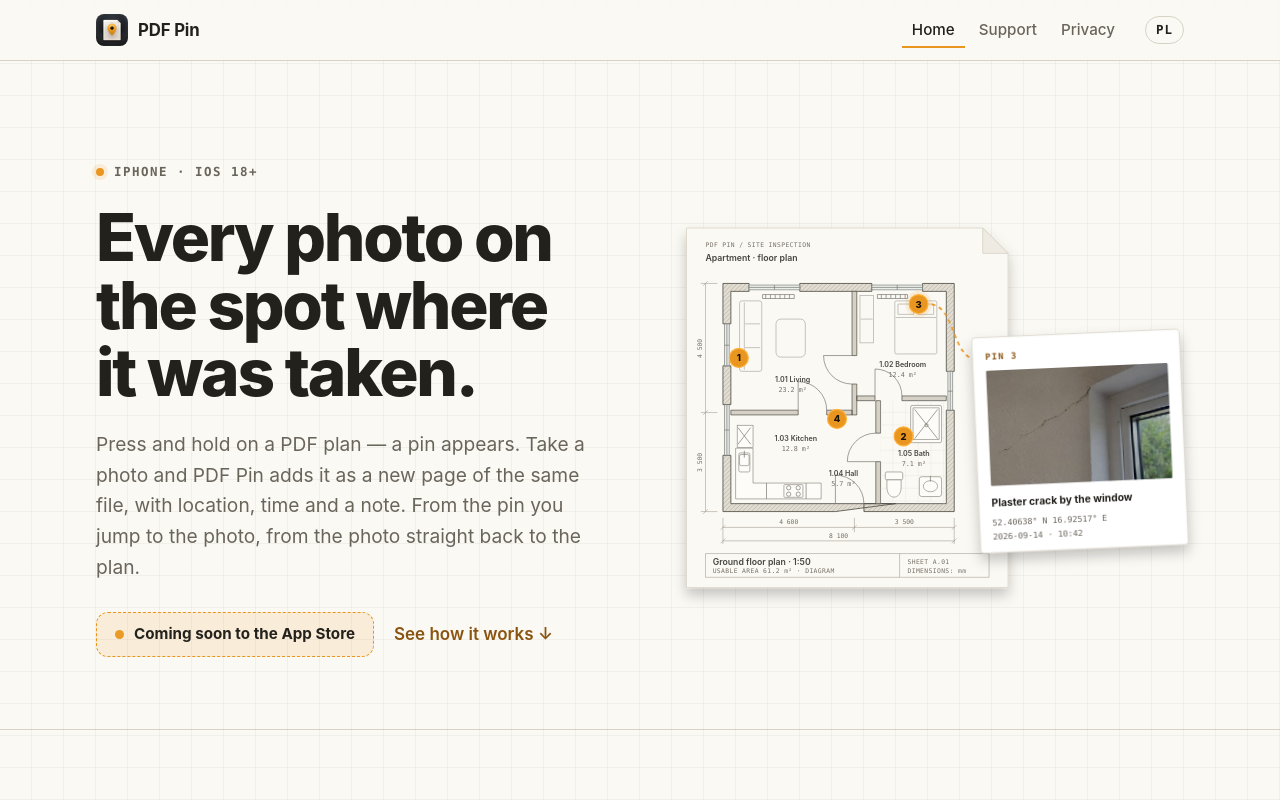
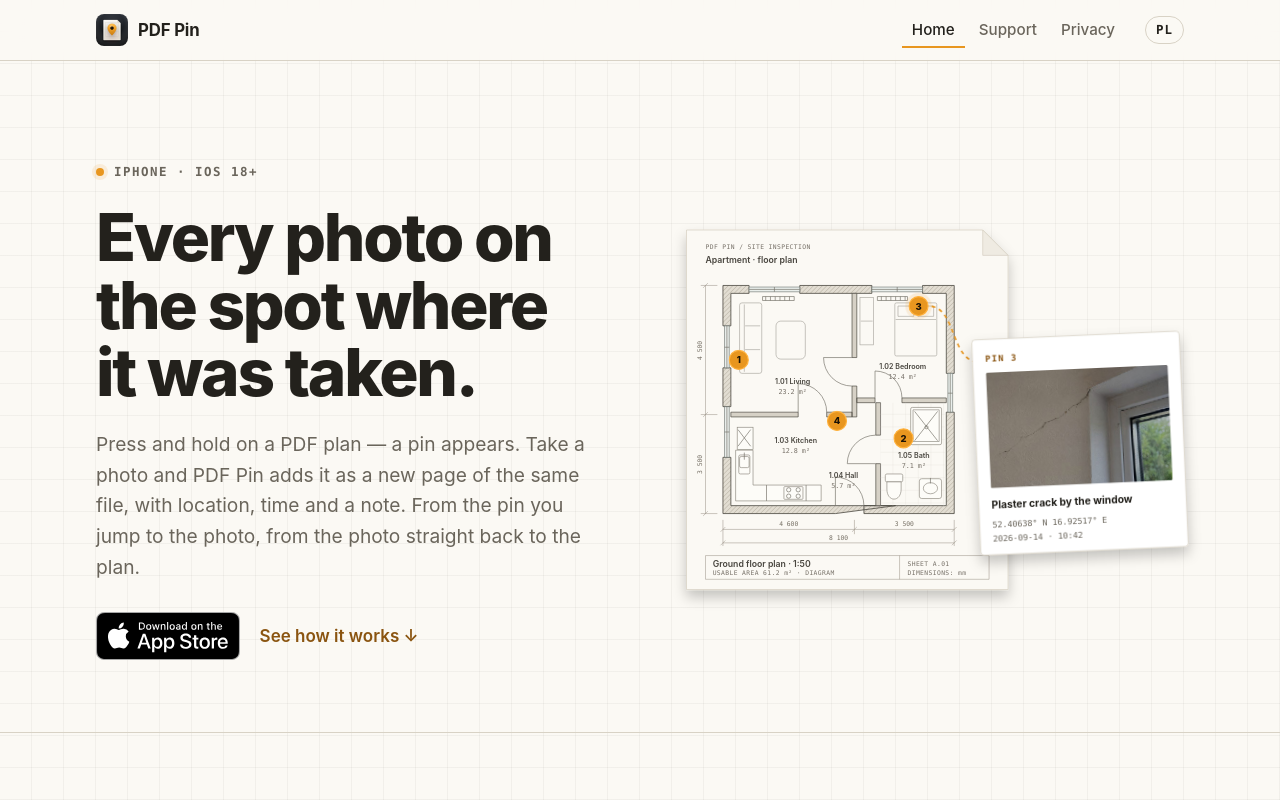
Before and after one commit to KrystianKjjk/PDF-Pin, a plain HTML site: page docs/en/index.html in a window 1280 px wide. Shown: the top 800 px of the page. Drawn offline with Linux system fonts and the light colour scheme.

Commit message:
Publish website from PDF-Pin-app@dfcc309

```diff
--- a/docs/en/index.html
+++ b/docs/en/index.html
@@ -10,6 +10,7 @@
 <meta name="theme-color" content="#FBF9F4" media="(prefers-color-scheme: light)">
 <meta name="theme-color" content="#0D0F11" media="(prefers-color-scheme: dark)">
 <meta name="referrer" content="no-referrer">
+<meta name="apple-itunes-app" content="app-id=6826150448">
 <link rel="alternate" hreflang="pl" href="https://krystiankjjk.github.io/PDF-Pin/pl/">
 <link rel="alternate" hreflang="en" href="https://krystiankjjk.github.io/PDF-Pin/en/">
 <link rel="alternate" hreflang="x-default" href="https://krystiankjjk.github.io/PDF-Pin/">
@@ -45,7 +46,7 @@
 <span class="eyebrow">iPhone · iOS 18+</span>
 <h1>Every photo on the spot where it was&nbsp;taken.</h1>
 <p class="lead">Press and hold on a PDF plan — a pin appears. Take a photo and PDF Pin adds it as a new page of the same file, with location, time and a note. From the pin you jump to the photo, from the photo straight back to the plan.</p>
-<div class="cta"><span class="soon">Coming soon to the App Store</span><a class="textlink" href="#how">See how it works</a></div>
+<div class="cta"><a class="store" href="https://apps.apple.com/app/pdf-pin/id6826150448"><img src="../assets/app-store-badge-en.svg" alt="Download on the App Store" width="144" height="48"></a><a class="textlink" href="#how">See how it works</a></div>
 </div>
 <figure class="figure">
 <svg class="fig-real" viewBox="0 0 640 500" role="img" aria-label="An apartment floor plan with four pins. A line leads from pin 3, by the bedroom window, to a photo page showing a plaster crack with GPS coordinates and the time.">
```
Also changed, not shown: docs/en/privacy/index.html (+1 -0 lines), docs/en/support/index.html (+1 -0 lines), docs/index.html (+1 -0 lines), docs/pl/index.html (+2 -1 lines), docs/pl/privacy/index.html (+1 -0 lines), docs/pl/support/index.html (+1 -0 lines), docs/assets/app-store-badge-en.svg (added), docs/assets/app-store-badge-pl.svg (added).
